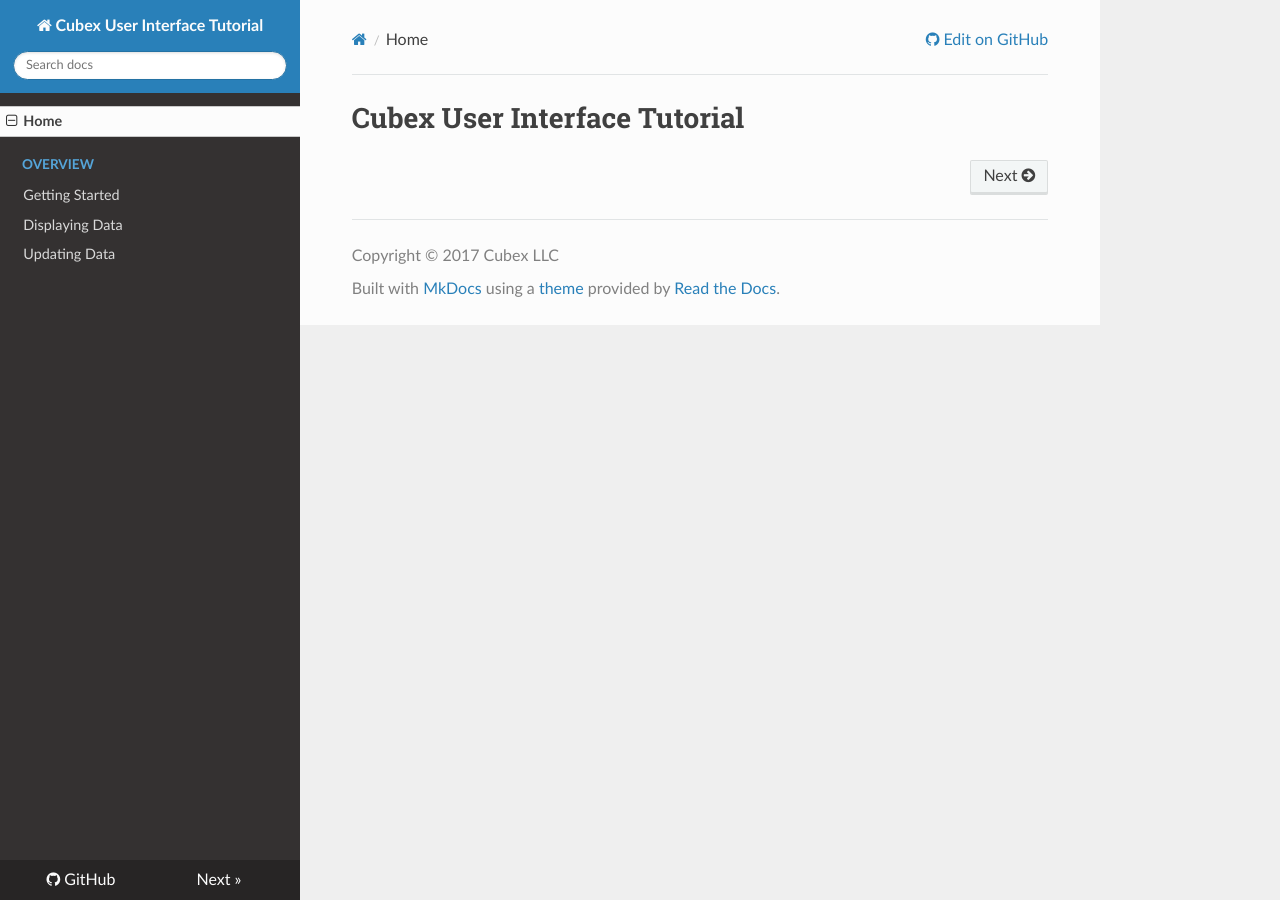
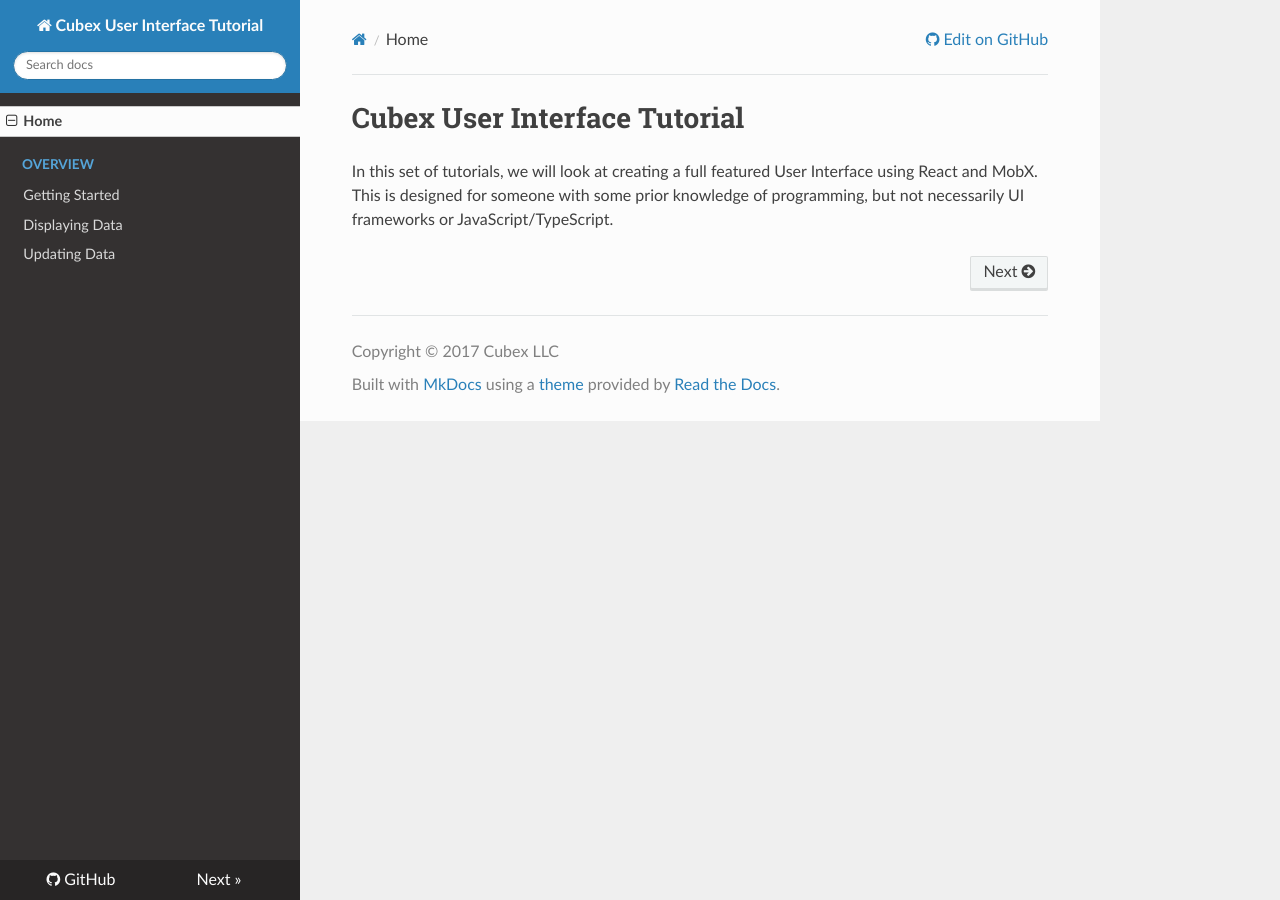
Before and after one commit to Cubex30/user-interface-tutorial, an MkDocs documentation site: the page built from docs/index.md, in a window 1280 px wide. Built offline with MkDocs 1.6.1, drawn with Linux system fonts in a browser that asks for light colours; nearby versions of some CDN libraries; old or Windows-style settings are respelled for this version of MkDocs.

Commit message:
Updated index.

```diff
--- a/docs/index.md
+++ b/docs/index.md
@@ -1 +1,3 @@
 # Cubex User Interface Tutorial
+
+In this set of tutorials, we will look at creating a full featured User Interface using React and MobX.  This is designed for someone with some prior knowledge of programming, but not necessarily UI frameworks or JavaScript/TypeScript.
```
